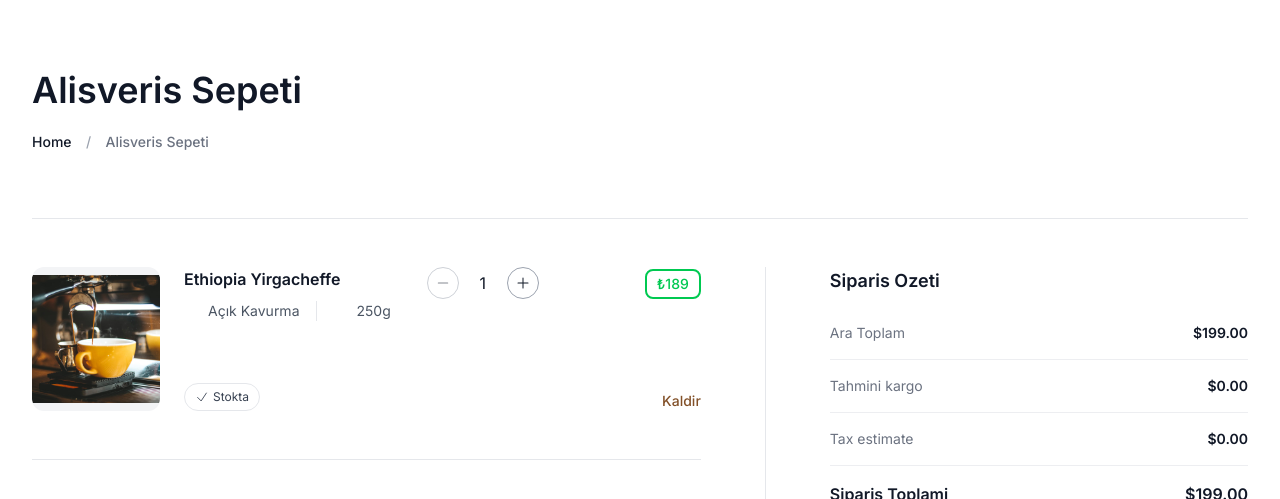
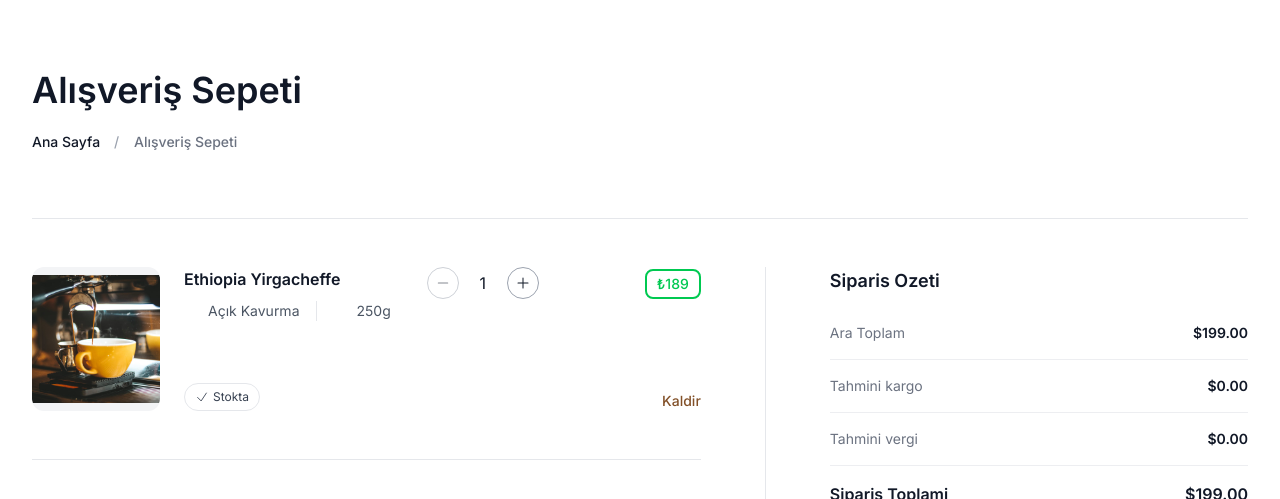
Before and after one commit to metinemredonmez/pure, a Next.js app in the folder web/: page /cart in a window 1280 px wide. Shown: the part 134-633 px from the top of the page. Built offline with nearby package versions, Linux system fonts and the light colour scheme; no server answers; some icons are missing.

Commit message:
fix: Turkish diacritics cart/checkout/order
Co-Authored-By: Claude Opus 4.6 (1M context) <noreply@anthropic.com>

```diff
--- a/web/src/app/(shop)/(other-pages)/cart/page.tsx
+++ b/web/src/app/(shop)/(other-pages)/cart/page.tsx
@@ -12,7 +12,7 @@ import Link from 'next/link'
 
 export const metadata: Metadata = {
   title: 'Sepet',
-  description: 'Alisveris sepetiniz',
+  description: 'Alışveriş sepetiniz',
 }
 
 const CartPage = async () => {
@@ -110,8 +110,8 @@ const CartPage = async () => {
     <div className="nc-CartPage">
       <main className="container py-16 lg:pt-20 lg:pb-28">
         <div className="mb-12 sm:mb-16">
-          <h2 className="block text-2xl font-semibold sm:text-3xl lg:text-4xl">Alisveris Sepeti</h2>
-          <Breadcrumb breadcrumbs={[{ id: 1, name: 'Home', href: '/' }]} currentPage="Alisveris Sepeti" className="mt-5" />
+          <h2 className="block text-2xl font-semibold sm:text-3xl lg:text-4xl">Alışveriş Sepeti</h2>
+          <Breadcrumb breadcrumbs={[{ id: 1, name: 'Ana Sayfa', href: '/' }]} currentPage="Alışveriş Sepeti" className="mt-5" />
         </div>
 
         <hr className="my-10 border-neutral-200 xl:my-12 dark:border-neutral-700" />
@@ -138,7 +138,7 @@ const CartPage = async () => {
                   </span>
                 </div>
                 <div className="flex justify-between py-4">
-                  <span>Tax estimate</span>
+                  <span>Tahmini vergi</span>
                   <span className="font-semibold text-neutral-900 dark:text-neutral-200">
                     ${cart.cost.tax.toFixed(2)}
                   </span>
--- a/web/src/app/(shop)/(other-pages)/checkout/page.tsx
+++ b/web/src/app/(shop)/(other-pages)/checkout/page.tsx
@@ -126,7 +126,7 @@ const CheckoutPage = async () => {
         <div className="my-10 shrink-0 border-t lg:mx-10 lg:my-0 lg:border-t-0 lg:border-l xl:lg:mx-14 2xl:mx-16" />
 
         <div className="w-full lg:w-[36%]">
-          <h3 className="text-lg font-semibold">Order summary</h3>
+          <h3 className="text-lg font-semibold">Sipariş Özeti</h3>
           <div className="mt-8 divide-y divide-neutral-200/70 dark:divide-neutral-700">
             {cart.lines.map(renderProduct)}
           </div>
@@ -160,7 +160,7 @@ const CheckoutPage = async () => {
               </span>
             </div>
             <div className="flex justify-between py-2.5">
-              <span>Tax estimate</span>
+              <span>Tahmini vergi</span>
               <span className="font-semibold text-neutral-900 dark:text-neutral-200">${cart.cost.tax.toFixed(2)}</span>
             </div>
             <div className="flex justify-between pt-4 text-base font-semibold text-neutral-900 dark:text-neutral-200">
--- a/web/src/app/(shop)/(other-pages)/order-successful/page.tsx
+++ b/web/src/app/(shop)/(other-pages)/order-successful/page.tsx
@@ -138,7 +138,7 @@ export default async function Page() {
 
             <div className="mt-16 border-t border-neutral-200 py-6 text-right dark:border-neutral-700">
               <Link href="/collections/all" className="text-sm font-medium uppercase">
-                Alisverise Devam Et
+                Alışverişe Devam Et
                 <span aria-hidden="true"> &rarr;</span>
               </Link>
             </div>
--- a/web/src/components/aside-sidebar-cart.tsx
+++ b/web/src/components/aside-sidebar-cart.tsx
@@ -16,7 +16,7 @@ const AsideSidebarCart = async ({ className = '' }: Props) => {
   const cart = await getCart('id://1')
 
   return (
-    <Aside openFrom="right" type="cart" heading="Alisveris Sepeti">
+    <Aside openFrom="right" type="cart" heading="Alışveriş Sepeti">
       <div className={clsx('flex h-full flex-col', className)}>
         {/* CONTENT */}
 
```
